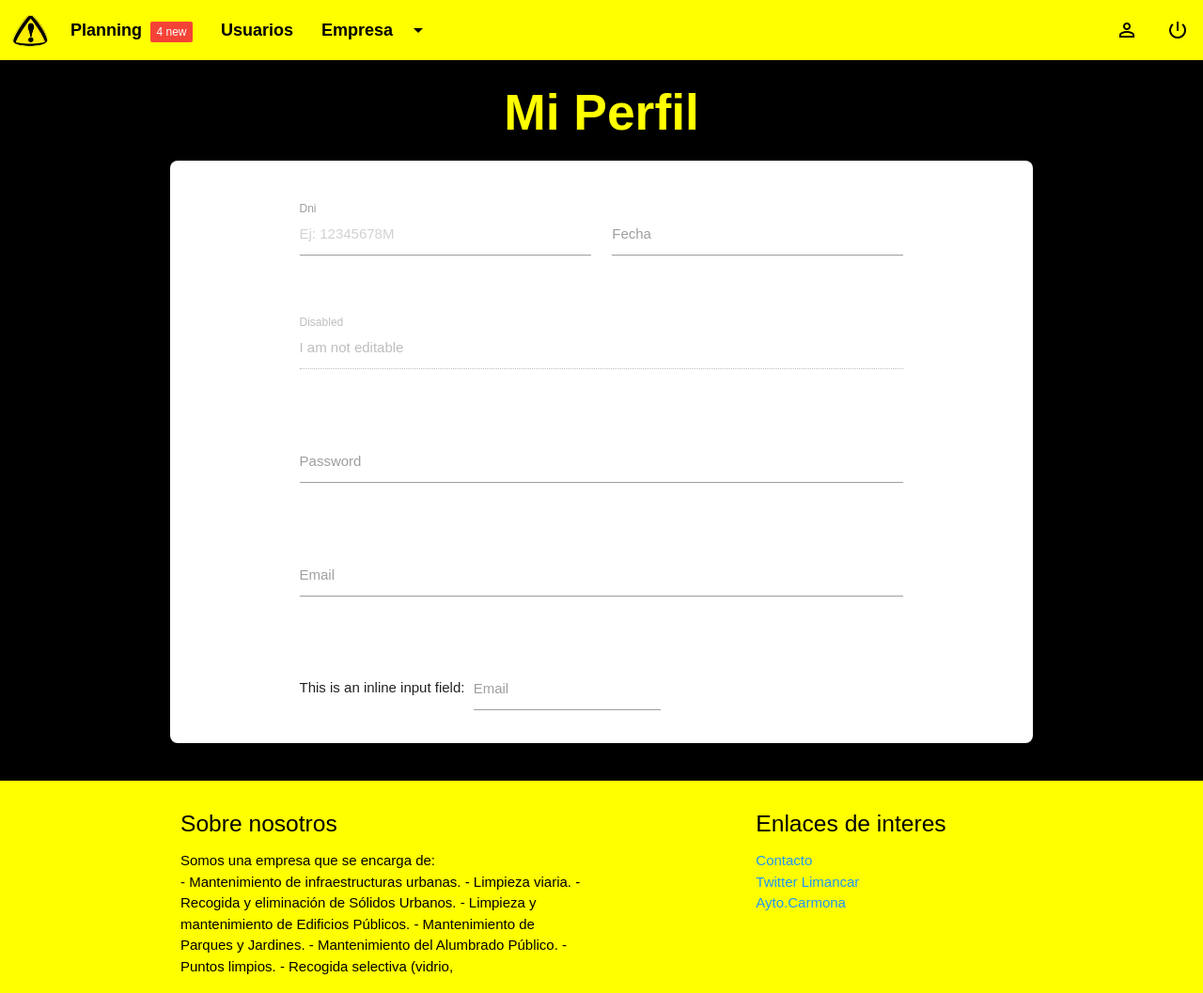
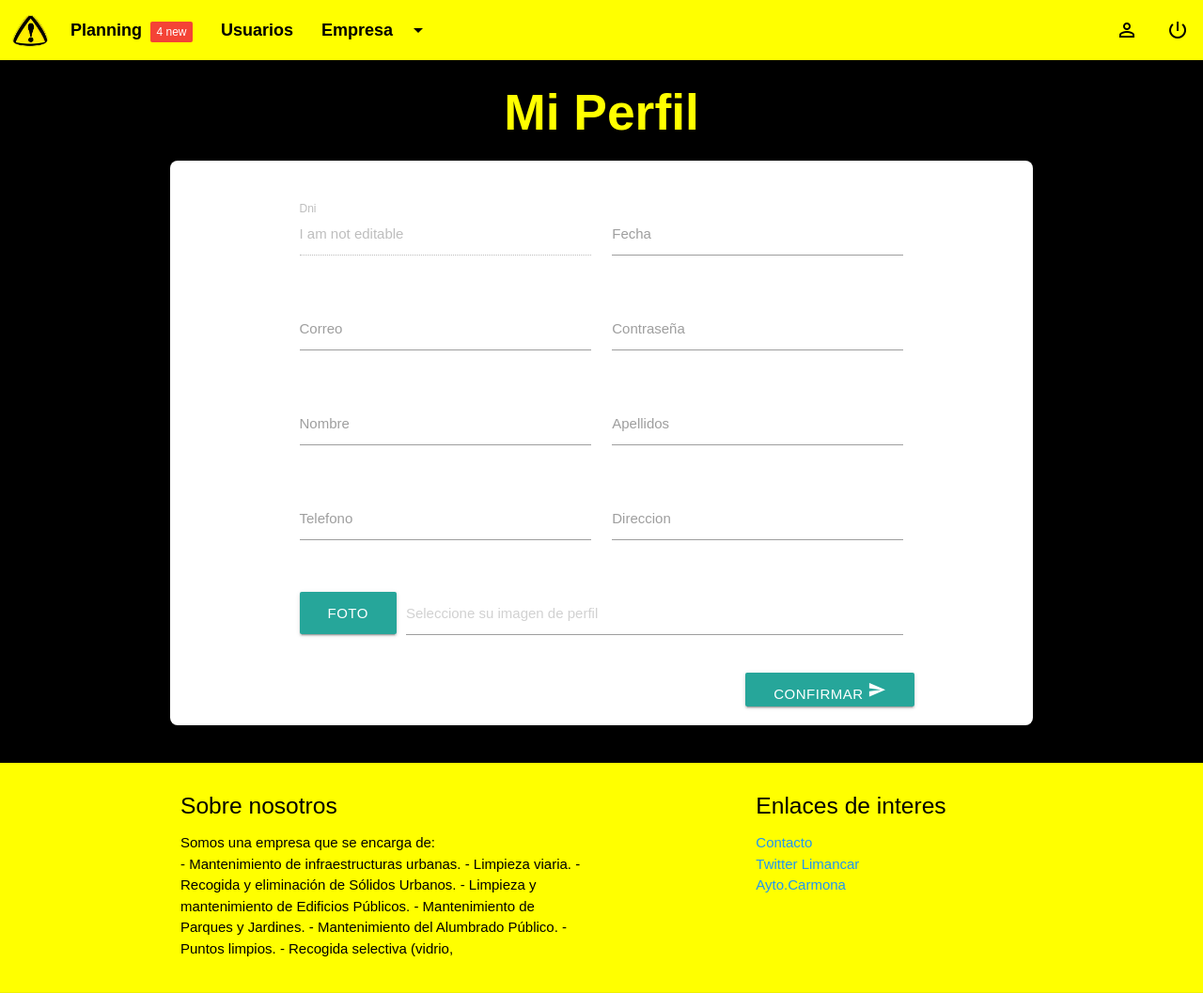
Before and after one commit to Malekith94/incidenciasCarmona, a PHP site: page /miPerfil.php in a window 1280 px wide. Shown: the top 1057 px of the page at 94% size. Run offline with PHP 8.4, Linux system fonts and the light colour scheme.

Commit message:
18/5/17 12.56

```diff
--- a/miPerfil.php
+++ b/miPerfil.php
@@ -72,42 +72,63 @@
 
                                     <!--Dni-->
                                     <div class="input-field col s6">
-                                        <input id="labelDni" name="dni" type="text" placeholder="Ej: 12345678M" data-length="9" class="validate">
+                                        <input disabled value="I am not editable" id="labelDni" name="dni" type="text" class="validate">
                                         <label for="labelDni">Dni</label>
                                     </div>
 
                                     <!--Fecha nacimiento-->
                                     <div class="input-field col s6">
-                                        <input type="date" class="datepicker">
+                                        <input type="date" name="fecha" class="datepicker">
                                         <label for="labelFecha">Fecha</label>
                                     </div>
 
                                 </div>
-                                <div class="row espacio">
-                                    <div class="input-field col s12">
-                                        <input disabled value="I am not editable" id="disabled" type="text" class="validate">
-                                        <label for="disabled">Disabled</label>
+                                <div class="row ">
+                                    <div class="input-field col s6">
+                                        <input id="correo" name="correo" type="text" class="validate">
+                                        <label for="correo">Correo</label>
+                                    </div>
+                                    <div class="input-field col s6">
+                                        <input id="password" name="pass" type="password" class="validate">
+                                        <label for="password">Contraseña</label>
                                     </div>
                                 </div>
-                                <div class="row espacio">
-                                    <div class="input-field col s12">
-                                        <input id="password" type="password" class="validate">
-                                        <label for="password">Password</label>
+                                <div class="row ">
+                                    <div class="input-field col s6">
+                                        <input id="nombre" name="nombre" type="text" class="validate">
+                                        <label for="nombre">Nombre</label>
+                                    </div>
+                                    <div class="input-field col s6">
+                                        <input id="apellidos" name="apellidos" type="text" class="validate">
+                                        <label for="apellidos">Apellidos</label>
                                     </div>
                                 </div>
-                                <div class="row espacio">
-                                    <div class="input-field col s12">
-                                        <input id="email" type="email" class="validate">
-                                        <label for="email">Email</label>
+                                <div class="row ">
+                                    <div class="input-field col s6">
+                                        <input id="telefono" name="telefono" type="text" class="validate">
+                                        <label for="telefono">Telefono</label>
+                                    </div>
+                                    <div class="input-field col s6">
+                                        <input id="direccion" name="direccion" type="text" class="validate">
+                                        <label for="direccion">Direccion</label>
                                     </div>
                                 </div>
-                                <div class="row espacio">
-                                    <div class="col s12">
-                                        This is an inline input field:
-                                        <div class="input-field inline">
-                                            <input id="email" type="email" class="validate">
-                                            <label for="email" data-error="wrong" data-success="right">Email</label>
+                                <div class="row ">
+                                    <div class="file-field input-field col s12">
+                                        <div class="btn">
+                                            <span>Foto</span>
+                                            <input type="file" name="foto" multiple>
                                         </div>
+                                        <div class="file-path-wrapper">
+                                            <input class="file-path validate" type="text" placeholder="Seleccione su imagen de perfil">
+                                        </div>
+                                    </div>
+                                </div>
+                                <div class="row">
+                                    <div class="modal-footer">
+                                        <!--<a href="#!" type="submit" class="modal-action modal-close waves-effect waves-green btn-flat">Añadir</a>
+                <a href="#!" class="modal-action modal-close waves-effect waves-green btn-flat">Cancelar</a>-->
+                                        <button class="btn waves-effect waves-light right submit" type="submit" name="action">Confirmar <i class="tiny material-icons">send</i></button>
                                     </div>
                                 </div>
                             </form>
```
